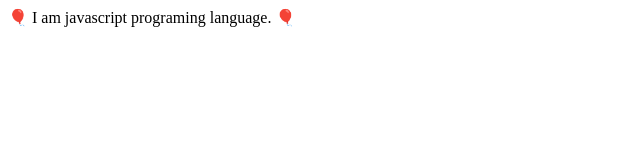
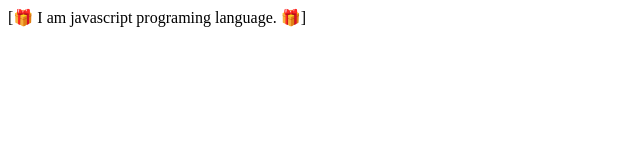
Before and after one commit to sumaiyarimu22/react-recap, a React (Vite) app: page / in a window 1280 px wide. Shown: the top 160 px of the page, without its empty margins (0-640 px from the left). Built offline with nearby package versions, Linux system fonts and the light colour scheme.

Commit message:
nestted composition added

```diff
--- a/src/App.jsx
+++ b/src/App.jsx
@@ -2,6 +2,7 @@
 
 import Emoji from "./components/composition/Emoji";
 import Text from "./components/composition/Text";
+import Bracket from "./components/composition/Bracket";
 
 // import Text from "./components/inheritence/Text";
 
@@ -9,7 +10,15 @@ export default function App() {
   return (
     <div>
       {/* <Text /> */}
-      <Emoji>{({ addEmoji }) => <Text addEmoji={addEmoji} />}</Emoji>
+      <Emoji>
+        {({ addEmoji }) => (
+          <Bracket>
+            {({ addBracket }) => (
+              <Text addEmoji={addEmoji} addBracket={addBracket} />
+            )}
+          </Bracket>
+        )}
+      </Emoji>
     </div>
   ); //<Calculator />; //lifting state up
 }
--- /dev/null
+++ b/src/components/composition/Bracket.jsx
@@ -0,0 +1,9 @@
+import React from "react";
+
+export default class Emoji extends React.Component {
+  addBracket = (text) => `[${text}]`;
+
+  render() {
+    return this.props.children({ addBracket: this.addBracket });
+  }
+}
--- a/src/components/composition/Text.jsx
+++ b/src/components/composition/Text.jsx
@@ -1,6 +1,13 @@
 // eslint-disable-next-line react/prop-types
-export default function Text({ addEmoji }) {
-  const text = "I am javascript programing language.";
+export default function Text({ addEmoji, addBracket }) {
+  let text = "I am javascript programing language.";
 
-  return <div>{addEmoji ? addEmoji(text, "🎈") : text}</div>;
+  if (addEmoji) {
+    text = addEmoji(text, "🎁");
+  }
+  if (addBracket) {
+    text = addBracket(text);
+  }
+
+  return <div>{text}</div>;
 }
```
